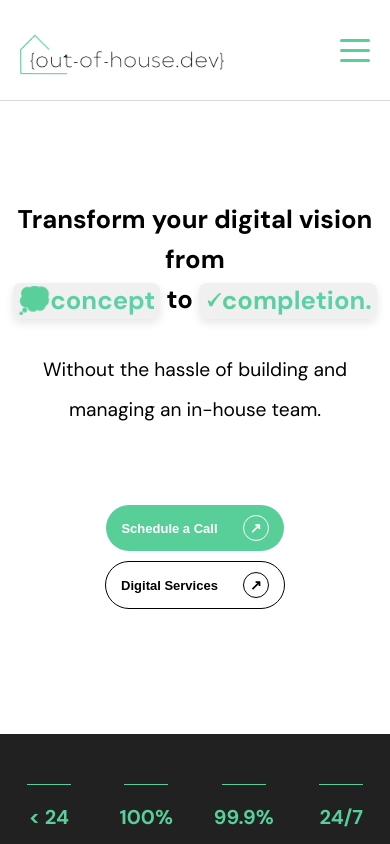
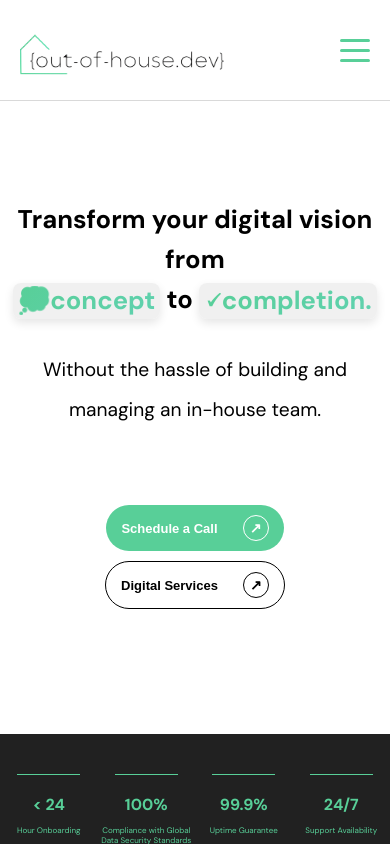
Before and after one commit to callum-saxon/out-of-house-dev, a React (Create React App) app in the folder out-of-house-dev/: page / in a window 390 px wide. Built offline with nearby package versions, Linux system fonts and the light colour scheme.

Commit message:
Small Mobile Stats Section Fix

```diff
--- a/out-of-house-dev/src/App.css
+++ b/out-of-house-dev/src/App.css
@@ -1286,17 +1286,17 @@ html, body {
   }
 
   .stat-item {
-    margin: 15px;
-    margin-top: 10px;
-    height: 80px;
+    margin: 0px;
+    margin-top: 0px;
+    height: 40px;
   }
 
   .stat-number {
-    font-size: 1.25rem; /* Smaller font size for the numbers */
+    font-size: 1rem; /* Smaller font size for the numbers */
   }
 
   .stat-item p {
-    font-size: 0.75rem; /* Smaller font size for the description */
+    font-size: 0.5rem; /* Smaller font size for the description */
   }
 
   .services-list {
```
